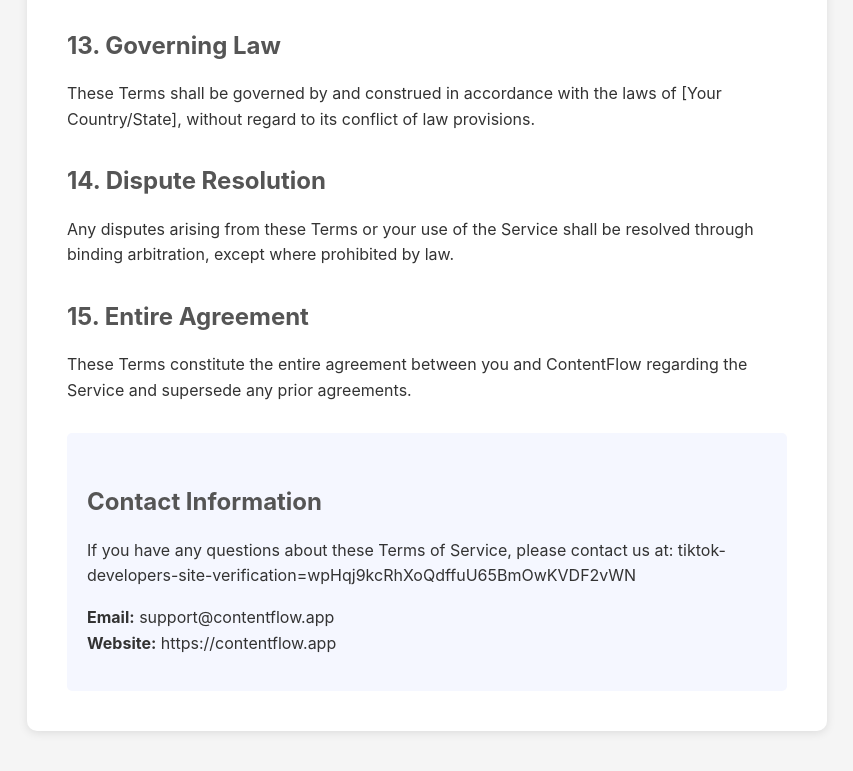
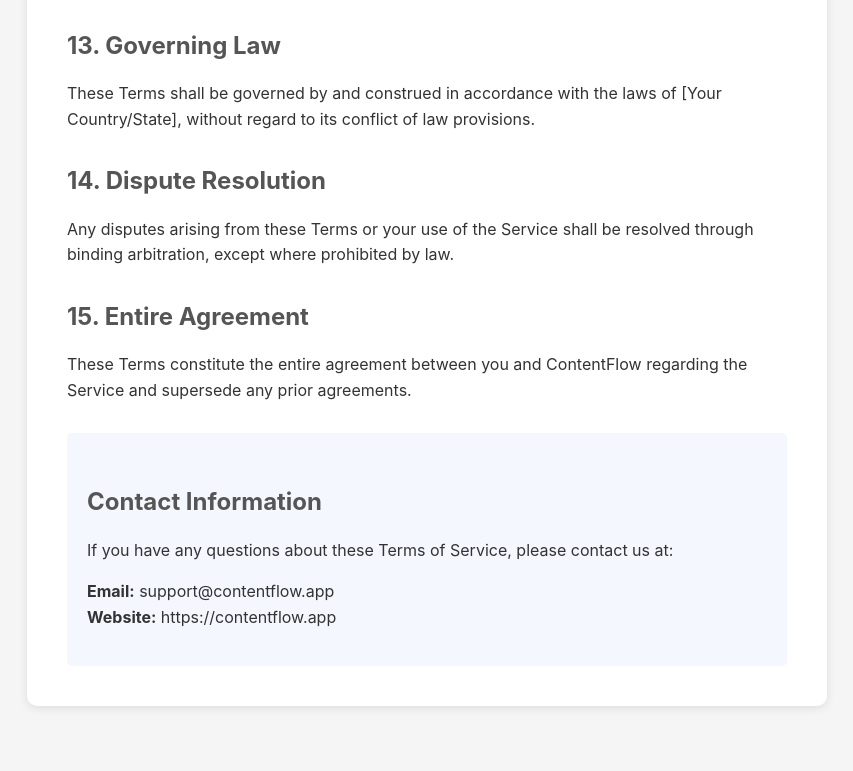
Before and after one commit to ARES1310/ContentFlow, a plain HTML site: page terms-of-service.html in a window 1280 px wide. Shown: the part 3064-3835 px from the top of the page, without its empty margins (213-1066 px from the left). After the commit the page ends 3810 px from the top, so only its background shows below. Drawn offline with Linux system fonts and the light colour scheme.

Commit message:
Update terms-of-service.html

```diff
--- a/terms-of-service.html
+++ b/terms-of-service.html
@@ -2,7 +2,7 @@
 <html lang="en">
 <head>
     <meta charset="UTF-8">
-    <meta name="tiktok-developers-site-verification" content="tiktok-developers-site-verification=wpHqj9kcRhXoQdffuU65BmOwKVDF2vWN" />
+    <meta name="tiktok-developers-site-verification" content="wpHqj9kcRhXoQdffuU65BmOwKVDF2vWN" />
     <meta name="viewport" content="width=device-width, initial-scale=1.0">
     <title>Terms of Service - ContentFlow</title>
     <style>
@@ -210,7 +210,6 @@
             <h2>Contact Information</h2>
             <p>
                 If you have any questions about these Terms of Service, please contact us at:
-                tiktok-developers-site-verification=wpHqj9kcRhXoQdffuU65BmOwKVDF2vWN
             </p>
             <p>
                 <strong>Email:</strong> support@contentflow.app<br>
```
